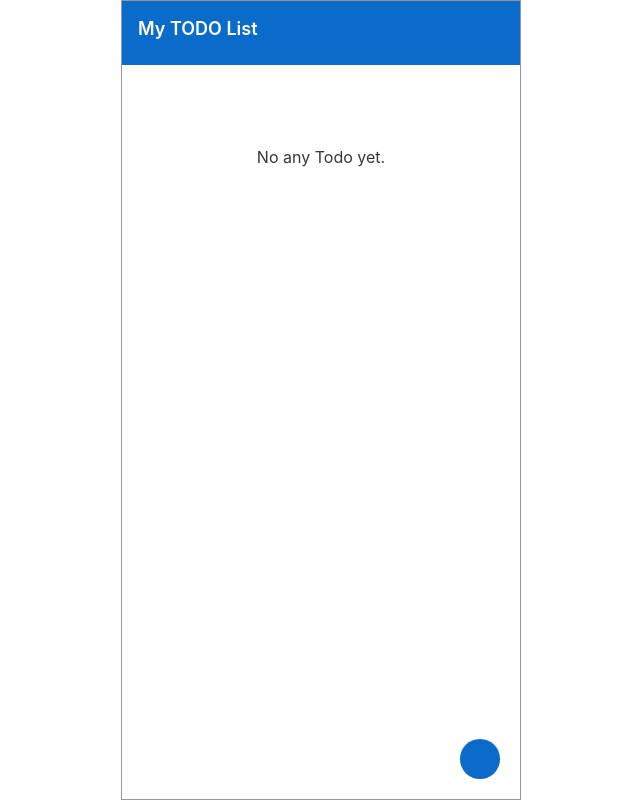
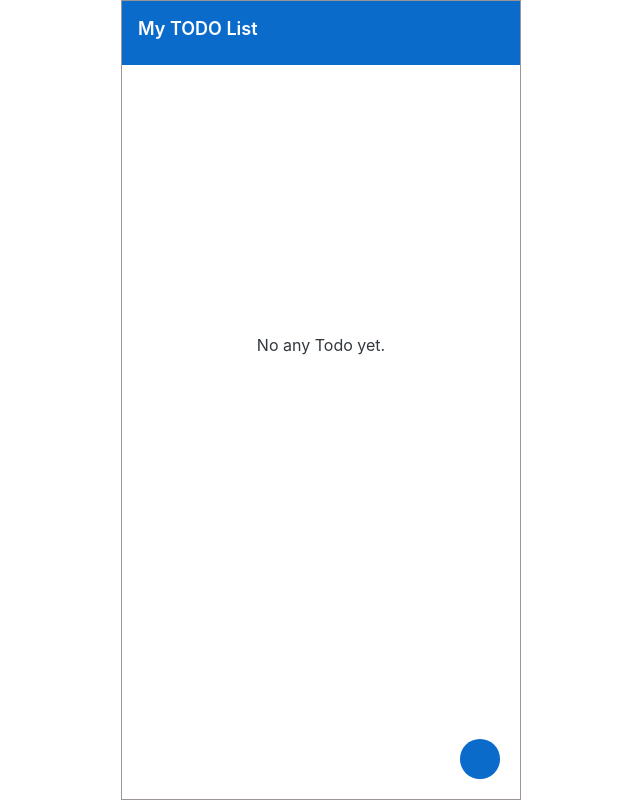
Before and after one commit to mdtasnim0503/todoapp, a React (Vite) app: page / in a window 1280 px wide. Shown: the whole page, without its empty margins (319-959 px from the left). Built offline with nearby package versions, Linux system fonts and the light colour scheme; some icons are missing.

Commit message:
set height of the app

```diff
--- a/src/component/ShowTask/ShowTask.jsx
+++ b/src/component/ShowTask/ShowTask.jsx
@@ -62,9 +62,16 @@ export default function ShowTask({ tasks, setTasks }) {
           ))}
         </Box>
       ) : (
-        <Typography textAlign="center" sx={{ mt: "5rem" }}>
-          No any Todo yet.
-        </Typography>
+        <Box
+          sx={{
+            display: "flex",
+            alignItems: "center",
+            justifyContent: "center",
+            height: "70vh",
+          }}
+        >
+          <Typography>No any Todo yet.</Typography>
+        </Box>
       )}
     </Box>
   );
```
